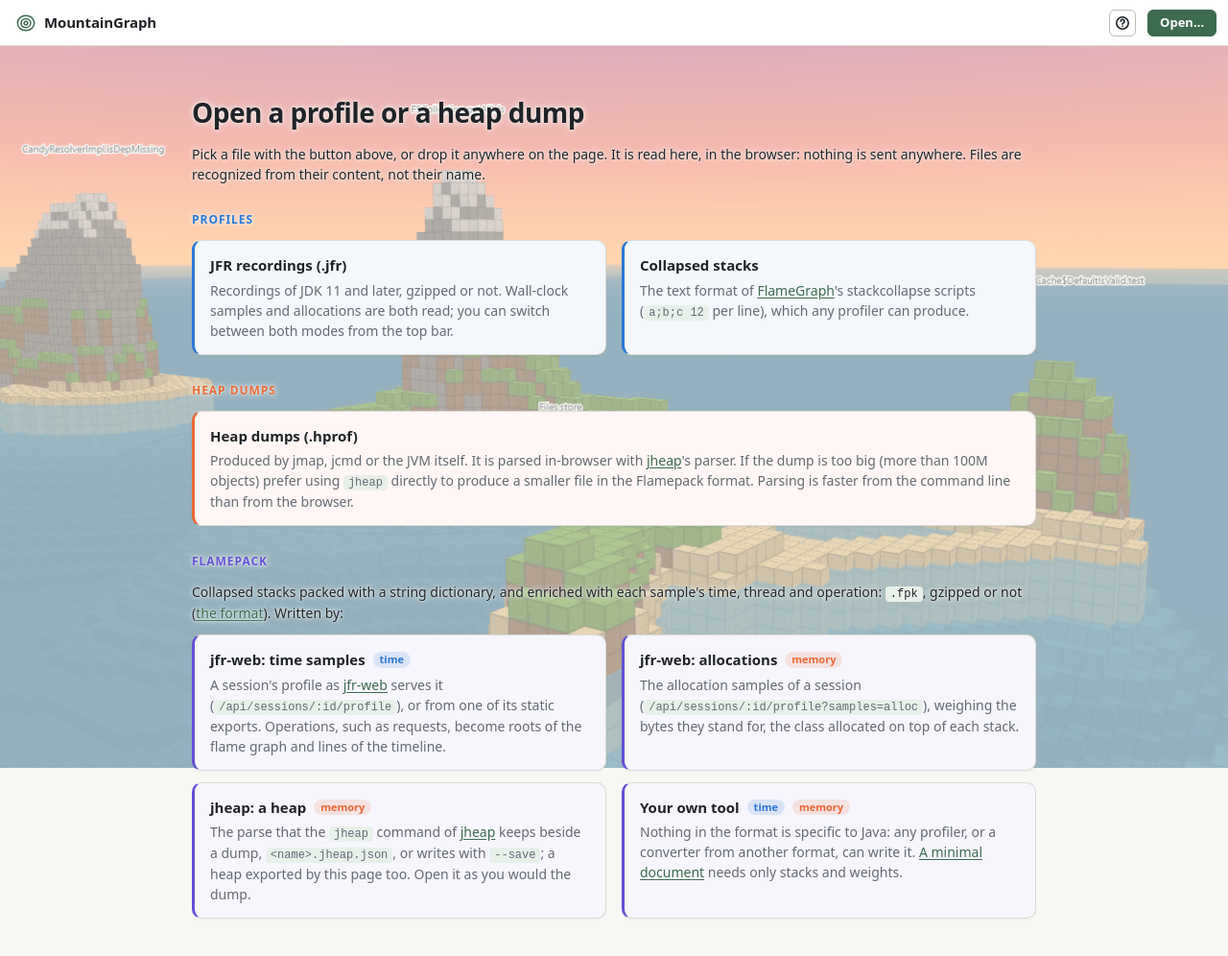
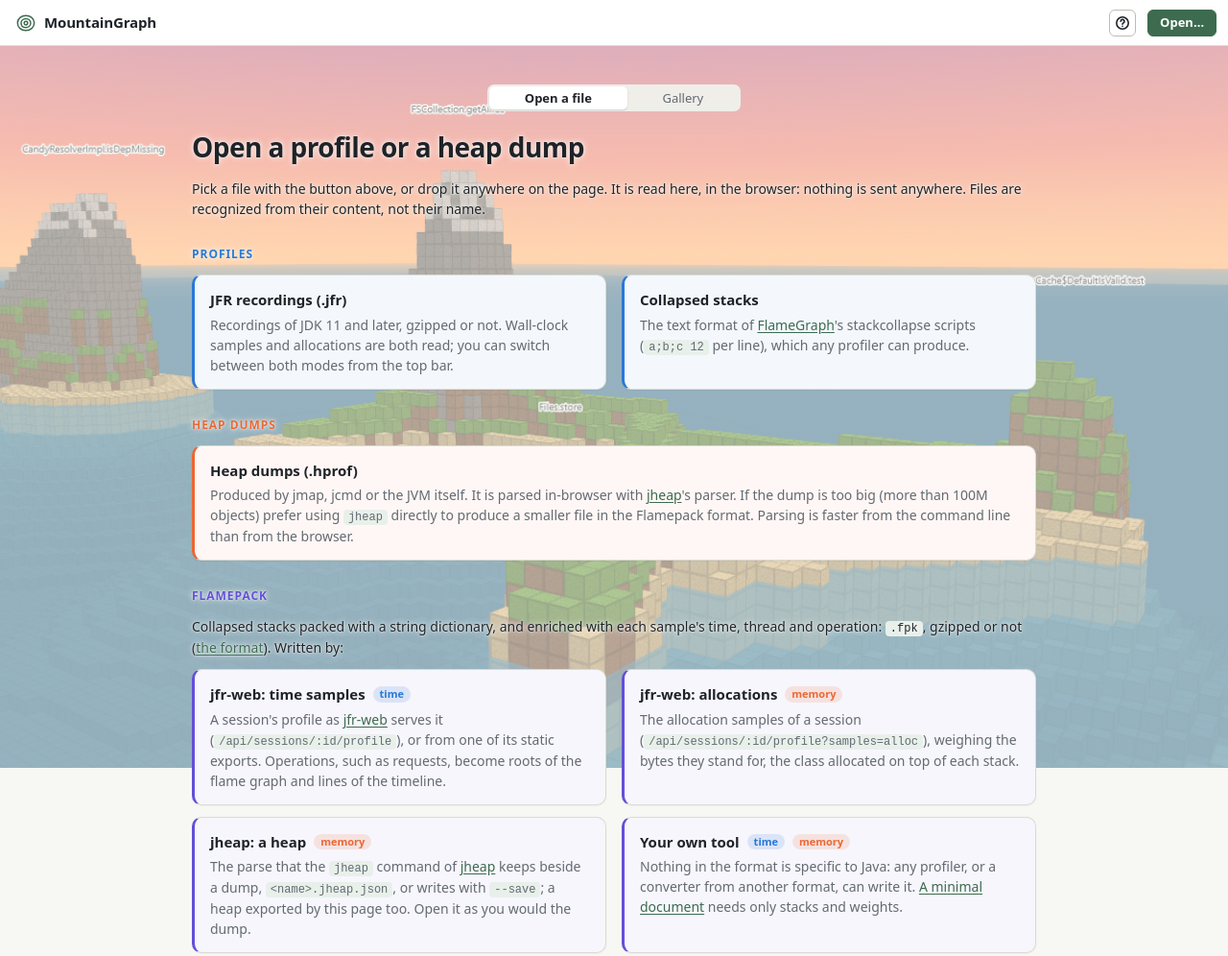
Before and after one commit to pcdv/mountain-graph, a website: page web/index.html in a window 1280 px wide. Shown: the whole page at 96% size. Drawn offline with Linux system fonts and the light colour scheme.

Commit message:
The landing page has a gallery of profiles to try, listed in web/gallery/index.json and opened from its cards: a TypeScript compiler run, a Vite build, an IntelliJ IDEA recording of its allocations (200 GiB in 52 seconds, 91% of it under Kotlin coroutines) and a Gradle daemon's allocations with its names anonymized (12.6 GiB in 154 seconds, whose highest peak is jgitver working out the version). A test checks that each opens as the kind it says.

```diff
--- a/web/css/app.css
+++ b/web/css/app.css
@@ -692,6 +692,21 @@ body:has(.landing)::before {
   pointer-events: none;
 }
 
+/* the choice between the page that reads files and the gallery */
+.landing-choice {
+  display: flex;
+  justify-content: center;
+  margin: 24px 16px -16px;
+}
+
+.landing-choice .segmented {
+  width: 260px;
+}
+
+.landing[hidden] {
+  display: none;
+}
+
 .landing {
   display: grid;
   grid-template-columns: repeat(auto-fit, minmax(300px, 1fr));
@@ -783,6 +798,16 @@ body:has(.landing)::before {
 /* the lone heap dump card spans both columns rather than leaving one empty */
 .landing .kind.heap {
   grid-column: 1 / -1;
+}
+
+/* a profile of the gallery is a card that opens it, and does not span the grid whatever its tint */
+.landing button.kind.gallery {
+  grid-column: auto;
+  width: 100%;
+  font: inherit;
+  color: inherit;
+  text-align: left;
+  cursor: pointer;
 }
 
 .landing .kind h3 {
--- /dev/null
+++ b/web/gallery/index.json
@@ -0,0 +1,28 @@
+{
+  "profiles": [
+    {
+      "file": "tsc-20261027-cpu.fpk.gz",
+      "title": "TypeScript compiler",
+      "description": "tsc type-checking a React front end: a deep tree of checker and parser calls, with garbage collection as its widest peak.",
+      "kind": "time"
+    },
+    {
+      "file": "vite-20261027-cpu.fpk.gz",
+      "title": "Vite build",
+      "description": "vite bundling the same front end. Its bundler runs as native code, so only the JavaScript around it shows: a small, shallow profile.",
+      "kind": "time"
+    },
+    {
+      "file": "intellij-20261021-alloc.fpk.gz",
+      "title": "IntelliJ IDEA allocations",
+      "description": "IntelliJ IDEA allocating 200 GiB in 52 seconds, 91% of it under Kotlin coroutines: continuations and flow operators, with one class, CancellableContinuationImpl, at 52 GiB.",
+      "kind": "allocations"
+    },
+    {
+      "file": "gradle-20261027-alloc.fpk.gz",
+      "title": "Gradle daemon allocations",
+      "description": "A Gradle daemon allocating 12.6 GiB in 154 seconds on a Java build, its names anonymized: char[] alone is 5.8 GiB, 97% of it jgitver working out the version from the git tags.",
+      "kind": "allocations"
+    }
+  ]
+}
--- a/web/js/landing.js
+++ b/web/js/landing.js
@@ -1,7 +1,75 @@
 // @ts-check
-import {$} from './lib/dom.js';
+import {$, h} from './lib/dom.js';
+import {segmented} from './components/form.js';
 
-/** @returns {Node} what the page shows while no file is open, from its template in index.html */
-export function landing() {
-  return $('landing', HTMLTemplateElement).content.cloneNode(true);
+/**
+ * A profile of the gallery (web/gallery/index.json).
+ *
+ * @typedef {object} GalleryEntry
+ * @property {string} file in web/gallery/
+ * @property {string} title
+ * @property {string} description
+ * @property {'time' | 'allocations' | 'memory'} kind
+ */
+
+/** @returns {Promise<GalleryEntry[]>} what the gallery holds: none when it cannot be read */
+async function gallery() {
+  try {
+    const response = await fetch(new URL('../gallery/index.json', import.meta.url));
+    return response.ok ? (await response.json()).profiles ?? [] : [];
+  }
+  catch (e) {
+    return [];
+  }
 }
+
+/**
+ * @param {(entry: GalleryEntry) => void} open what to do with the profile chosen
+ * @returns {HTMLElement} the page's gallery, filled once the index is read
+ */
+function galleryPage(open) {
+  const cards = h('p', {class: 'muted'}, 'Reading the gallery…');
+  const page = h('div', {class: 'landing', hidden: true},
+    h('h2', null, 'Gallery'),
+    h('p', {class: 'muted'}, 'Profiles to try, opened here in your browser like a file of your own.'),
+    cards);
+  gallery().then(entries => {
+    if (!entries.length) {
+      cards.textContent = 'The gallery could not be read.';
+      return;
+    }
+    cards.replaceWith(...entries.map(entry => {
+      const tint = entry.kind === 'memory' ? 'heap' : 'profiles';
+      return h('button', {class: `kind gallery ${tint}`, type: 'button', onclick: () => open(entry)},
+        h('h3', null, entry.title, ' ', h('span', {class: `chip ${tint}`}, entry.kind)),
+        h('p', null, entry.description));
+    }));
+  });
+  return page;
+}
+
+/**
+ * What the page shows while no file is open: two pages under a choice, the template of index.html (what the
+ * page reads) and the gallery. The address says which, so that the gallery has a link of its own.
+ *
+ * @param {(entry: GalleryEntry) => void} open what to do with the profile chosen
+ * @returns {Node}
+ */
+export function landing(open) {
+  const reading = /** @type {HTMLElement} */ (
+    /** @type {DocumentFragment} */ ($('landing', HTMLTemplateElement).content.cloneNode(true)).firstElementChild);
+  const gallerySection = galleryPage(open);
+  const choice = segmented([['open', 'Open a file'], ['gallery', 'Gallery']],
+                           location.hash === '#gallery' ? 'gallery' : 'open');
+  const show = () => {
+    const inGallery = choice.value === 'gallery';
+    reading.hidden = inGallery;
+    gallerySection.hidden = !inGallery;
+    history.replaceState(null, '', inGallery ? '#gallery' : location.pathname + location.search);
+  };
+  choice.addEventListener('input', show);
+  show();
+  const content = document.createDocumentFragment();
+  content.append(h('div', {class: 'landing-choice'}, choice), reading, gallerySection);
+  return content;
+}
--- a/web/js/main.js
+++ b/web/js/main.js
@@ -131,6 +131,24 @@ async function open(file, again = false) {
 }
 
 /**
+ * Opens a profile of the gallery, fetched as the file it is.
+ *
+ * @param {import('./landing.js').GalleryEntry} entry
+ */
+async function openGallery(entry) {
+  clear(`Loading ${entry.title}…`);
+  try {
+    const response = await fetch(new URL(`../gallery/${entry.file}`, import.meta.url));
+    if (!response.ok)
+      throw new Error(`${entry.file}: ${response.status} ${response.statusText}`);
+    await open(new File([await response.blob()], entry.file));
+  }
+  catch (e) {
+    replace(page.main, h('p', {class: 'error'}, /** @type {Error} */ (e).message));
+  }
+}
+
+/**
  * Shows the parse kept of a dump, without parsing it.
  *
  * @param {Parse} parse
@@ -176,7 +194,7 @@ function close() {
   picker.value = '';
   progress.hidden = true;
   closeButton.hidden = true;
-  show(landing());
+  show(landing(openGallery));
   forgetFile();
 }
 
@@ -199,7 +217,7 @@ lastFile().catch(() => null).then(kept => {
   if (opening)
     return;
   if (!kept)
-    show(landing());
+    show(landing(openGallery));
   else if (kept instanceof File)
     open(kept, true);
   else
```
Also changed, not shown: AGENTS.md (+3 -0 lines), test/gallery.test.js (added, +19 -0 lines), 4 other files.
